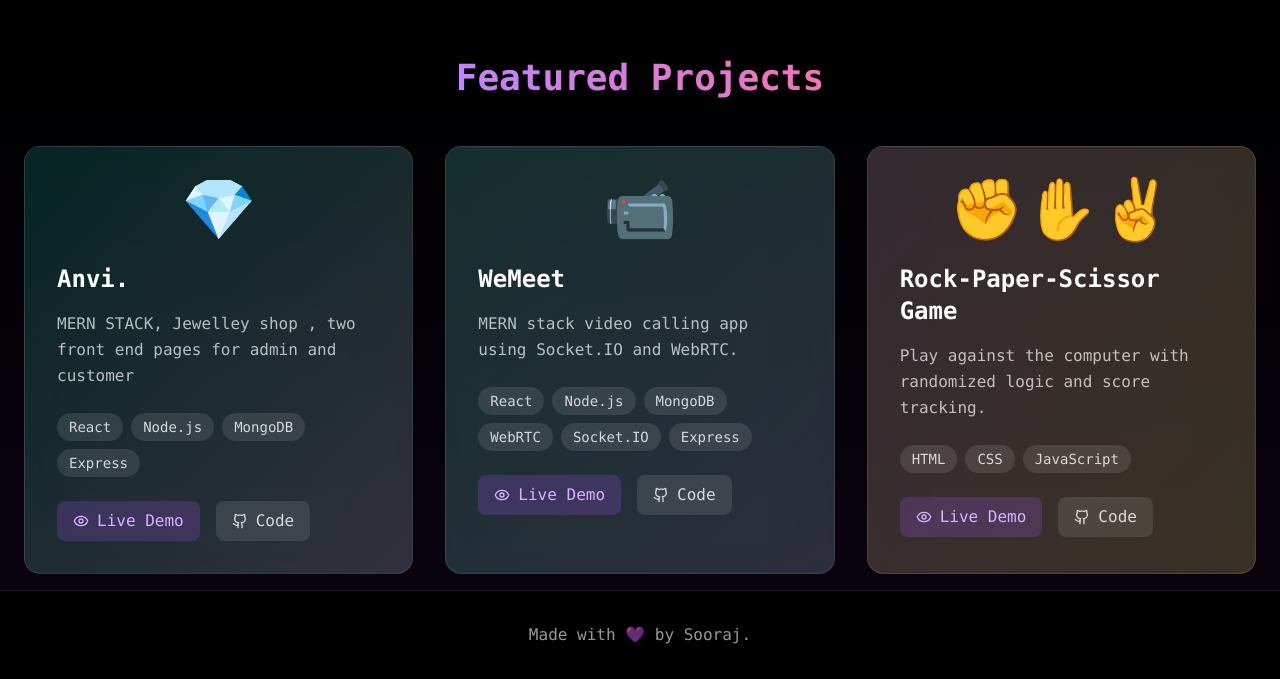
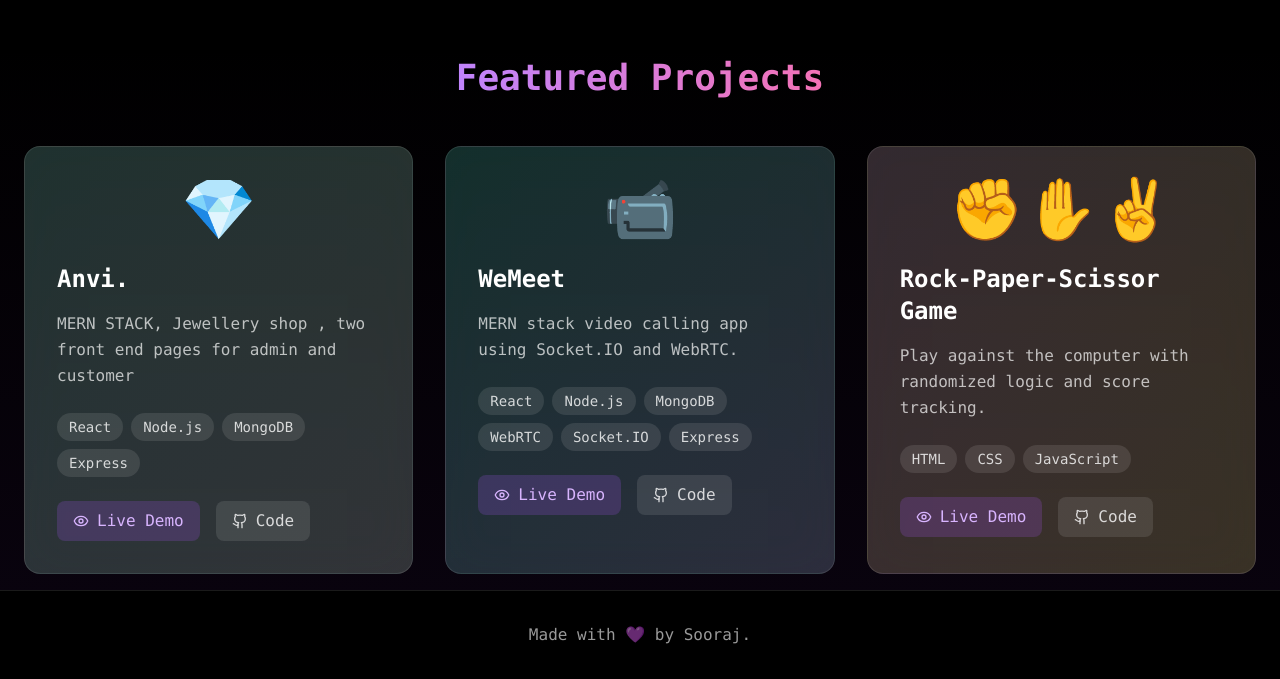
Before and after one commit to sooraj4sure/Portfolio2, a React (Vite) app: page / in a window 1280 px wide. Shown: the part 838-1517 px from the top of the page. Built offline with nearby package versions, Linux system fonts and the light colour scheme.

Commit message:
Minor emoji change

```diff
--- a/src/components/HomeSection.jsx
+++ b/src/components/HomeSection.jsx
@@ -11,11 +11,11 @@ const HomeSection = ({ typewriterText }) => {
     {
       id: 20,
       name: "Anvi.",
-      description: "MERN STACK, Jewelley shop , two front end pages for admin and customer",
+      description: "MERN STACK, Jewellery shop , two front end pages for admin and customer",
       tech: ["React", "Node.js", "MongoDB", "Express"],
       category: "MERN",
       image: "💎",
-      color: "from-teal-500/20 to-blue-100/20",
+    color: "from-teal-200/20 to-green-100/20",
       link: "https://anvi-frontend.vercel.app/",
       code: "https://github.com/sooraj4sure/anvi-frontend"
     },
--- a/src/components/ProjectsSection.jsx
+++ b/src/components/ProjectsSection.jsx
@@ -6,11 +6,11 @@ const projects = [
      {
     id: 20,
     name: "Anvi.",
-    description: "MERN STACK, Jewelley shop , two front end pages for admin and customer ",
+    description: "MERN STACK, jewellery shop , two front end pages for admin and customer ",
     tech: ["React", "Node.js", "MongoDB","Express",],
     category: "MERN",
     image: "💎",
-    color: "from-teal-500/20 to-blue-100/20",
+    color: "from-teal-200/20 to-green-100/20",
     link: "https://anvi-frontend.vercel.app/",
     code: "https://github.com/sooraj4sure/anvi-frontend"
   },
```
